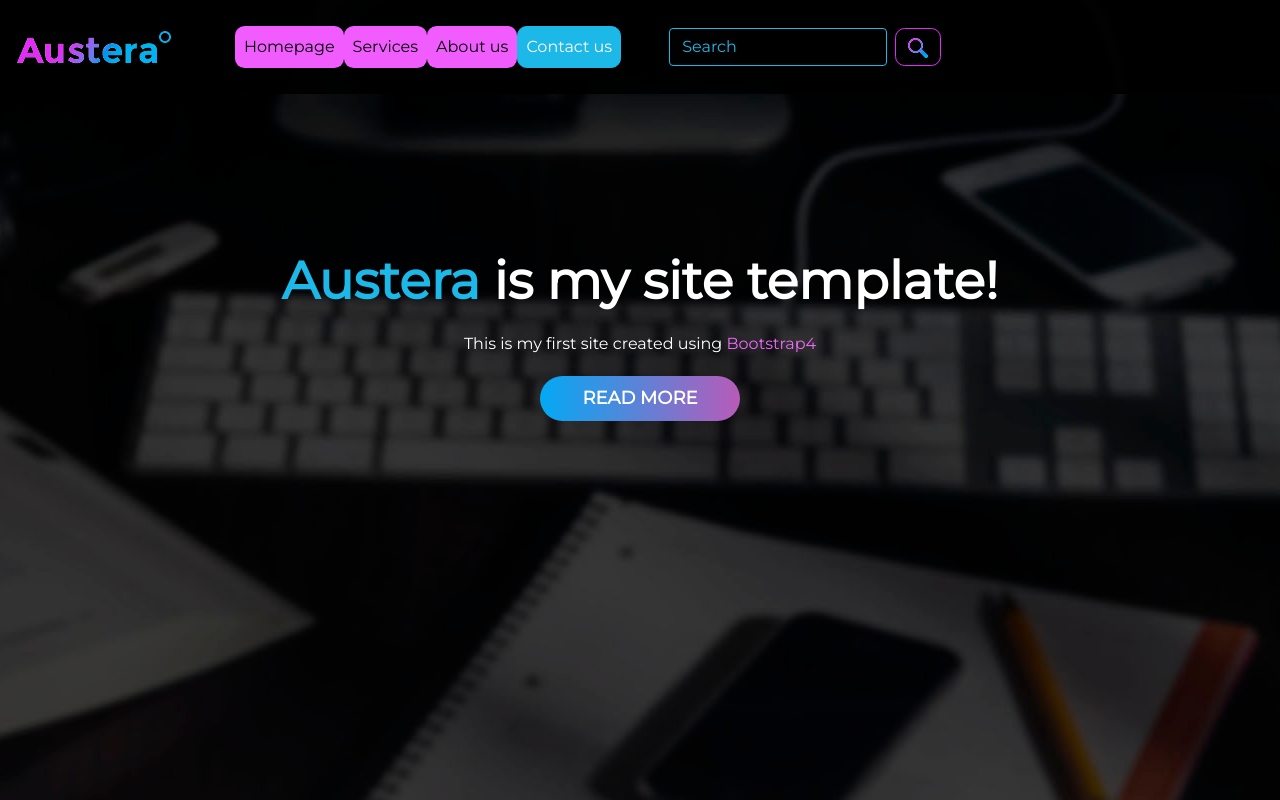
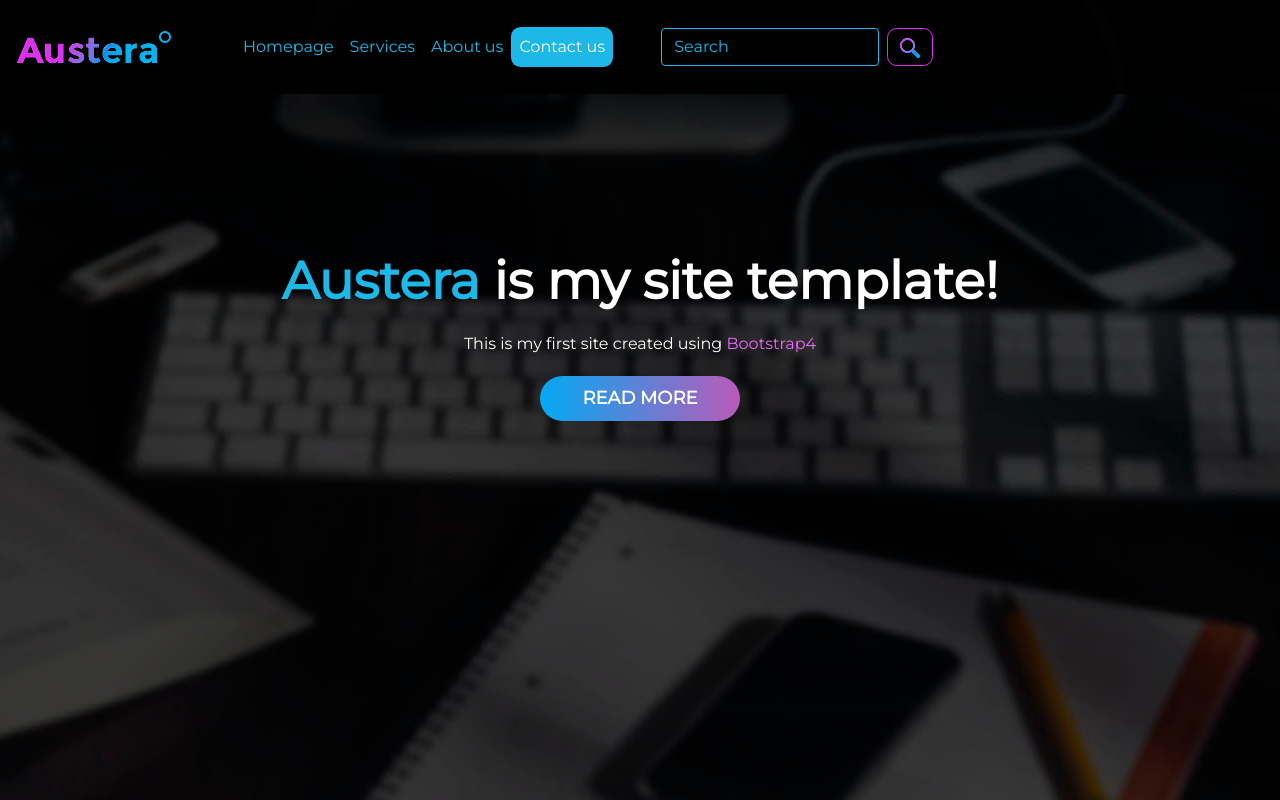
Before and after one commit to DivineBlow/firstSite, a plain HTML site: page index.html in a window 1280 px wide. Shown: the top 800 px of the page. Drawn offline with nearby package versions, Linux system fonts and the light colour scheme.

Commit message:
Fixed bag

```diff
--- a/CSS/style.css
+++ b/CSS/style.css
@@ -38,7 +38,7 @@ header div.menu {
 .btn.focus, .btn:focus {
   -webkit-box-shadow: none;
           box-shadow: none;
-  outline: 0;
+          outline: 0;
 }
 
 .btn-outline-success:not(:disabled):not(.disabled).active:focus, .btn-outline-success:not(:disabled):not(.disabled):active:focus,
@@ -54,12 +54,13 @@ header div.menu {
 }
 
 .navbar-light .navbar-nav .nav-link:focus, .navbar-light .navbar-nav .nav-link:hover {
-  background-color: #F15CFF;
-  outline: 0;
+  color: #fff;
+  background-color: #1cb8e8;
+  border-color: #1cb8e8;
 }
 
 .navbar-light .navbar-nav .nav-link {
-  color: #000000;
+  color: #1cb8e8;
 }
 
 .btn {
@@ -67,15 +68,14 @@ header div.menu {
 }
 
 .btn-secondary {
-  background-color: #F15CFF;
-  border-color: transparent;
-}
-
-header div.menu-1 a:hover {
-  color: #fff;
+    color: #1cb8e8;
+    background-color: transparent;
+    border: none;
+    outline: none;
+}
+
+header ul.menu-1 a:hover {
   text-decoration: underline;
-  background-color: #1cb8e8;
-  border-color: #1cb8e8;
 }
 
 .form-inline .form-control {
```
